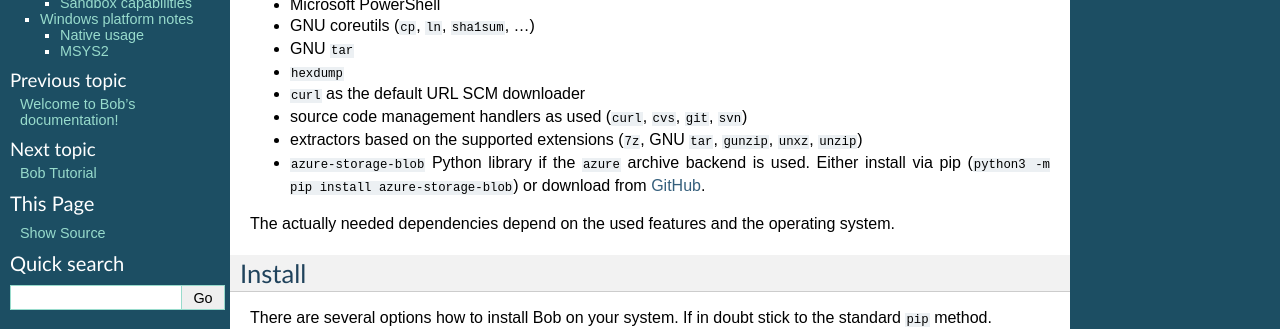
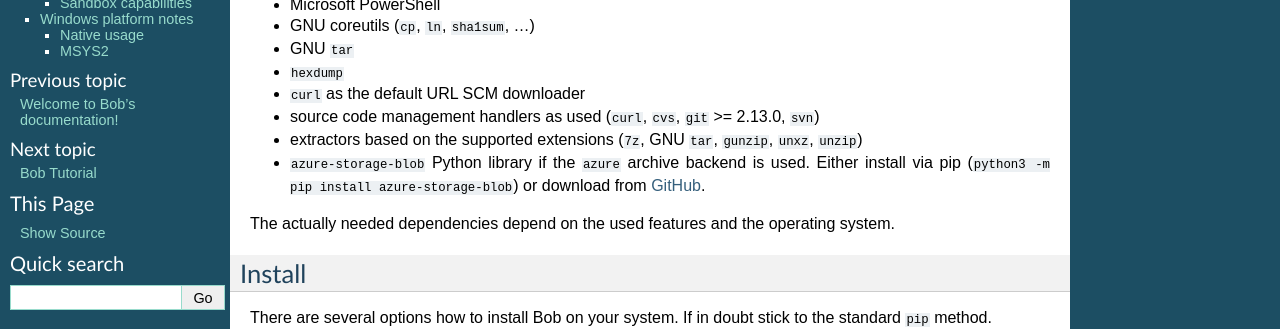
Before and after one commit to BobBuildTool/bob, a Sphinx documentation site: the page built from doc/installation.rst, in a window 1280 px wide and 900 px high. Shown: the part 271-600 px from the top of the window. Built offline with Sphinx 7.4.7, drawn with Linux system fonts in a browser that asks for light colours; formulas are drawn with MathJax 3; the version number could not be read and is left out.

Commit message:
doc: document required git version
Fixes #374.

```diff
--- a/doc/installation.rst
+++ b/doc/installation.rst
@@ -16,7 +16,7 @@
 * GNU ``tar``
 * ``hexdump``
 * ``curl`` as the default URL SCM downloader
-* source code management handlers as used (``curl``, ``cvs``, ``git``, ``svn``)
+* source code management handlers as used (``curl``, ``cvs``, ``git`` >= 2.13.0, ``svn``)
 * extractors based on the supported extensions (``7z``, GNU ``tar``, ``gunzip``, ``unxz``, ``unzip``)
 * ``azure-storage-blob`` Python library if the ``azure`` archive backend is
   used. Either install via pip (``python3 -m pip install azure-storage-blob``)
```
